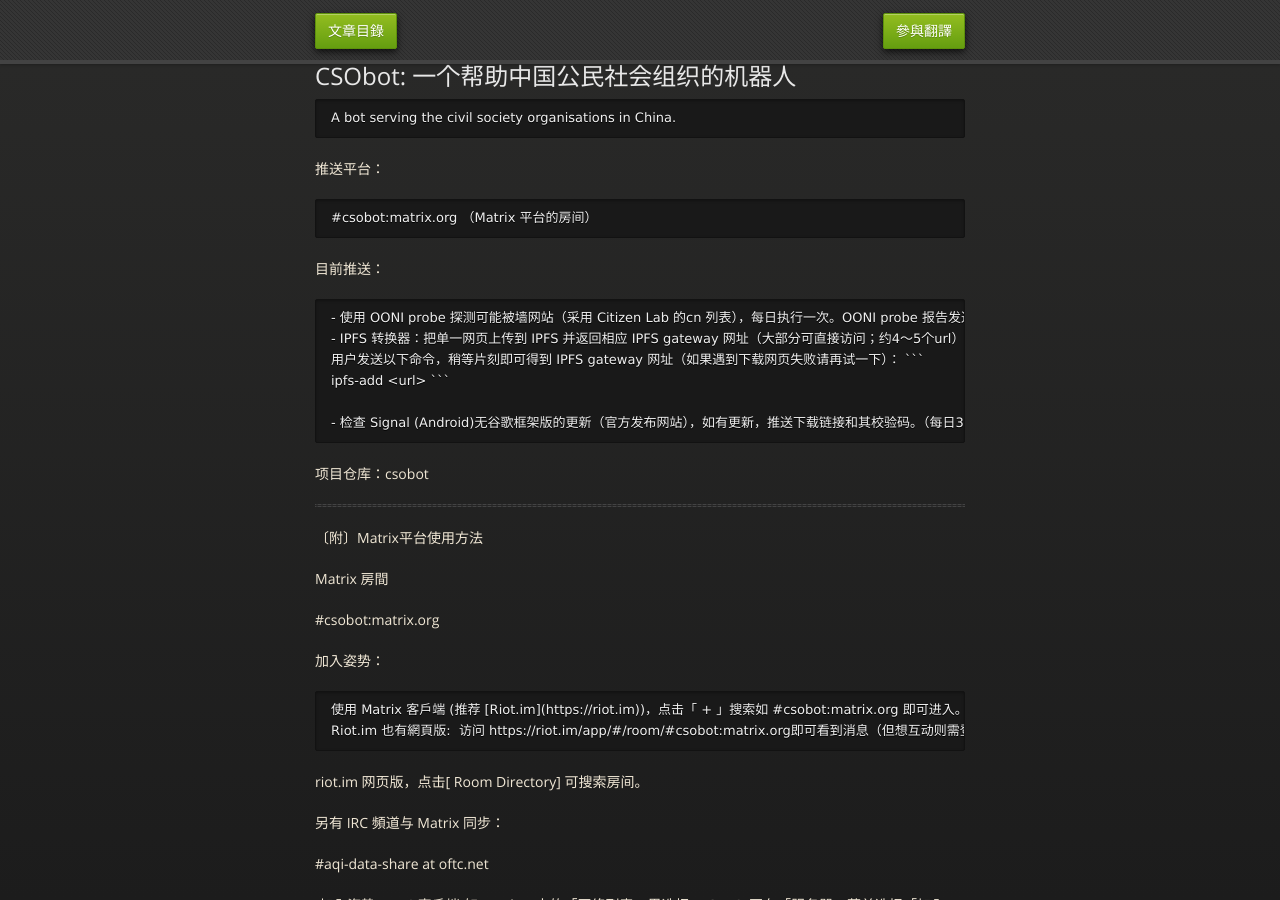
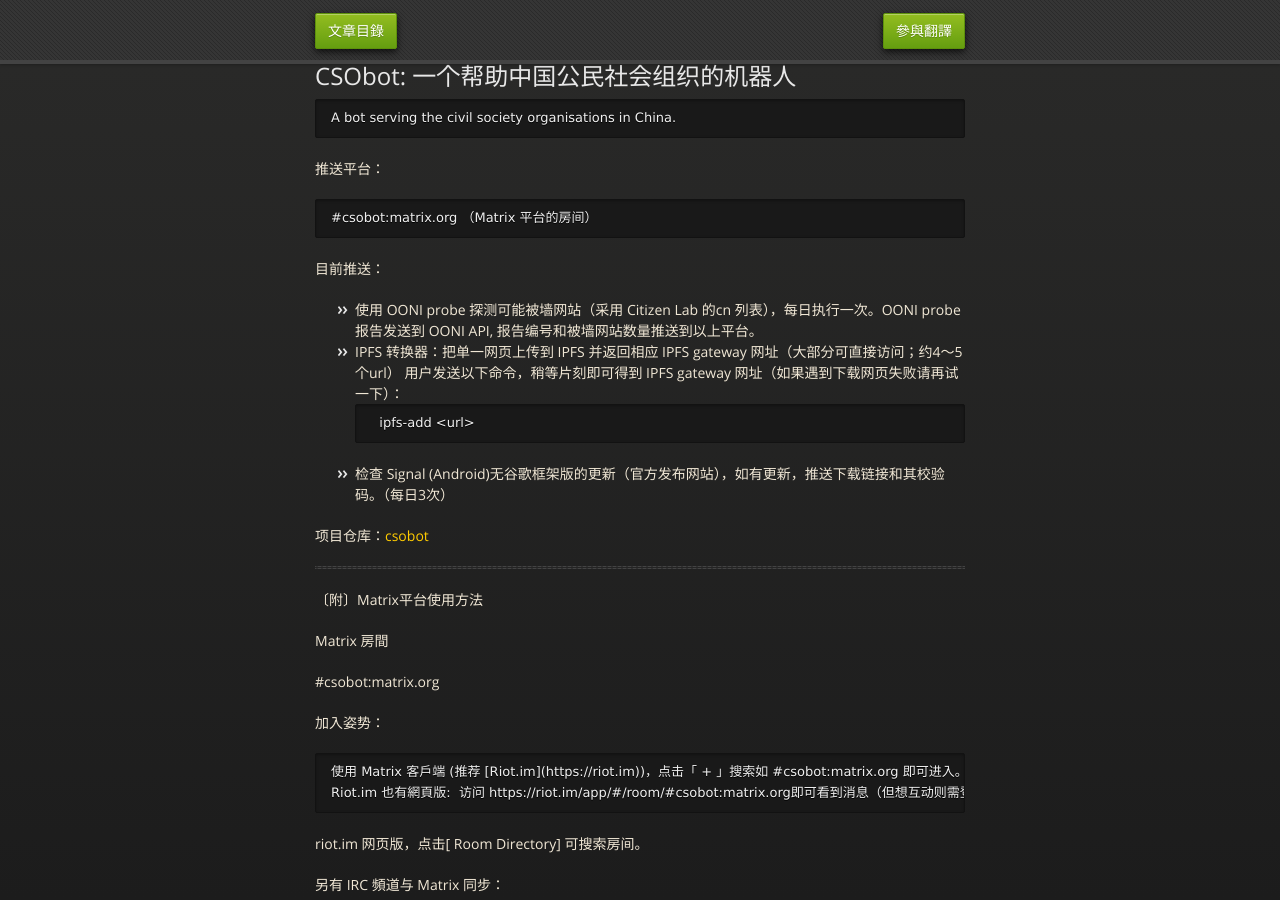
Before and after one commit to mdrights/os-observe, a Jekyll site: the page built from _posts/2019-07-30-csobot-intro.md, in a window 1280 px wide and 900 px high. Built offline with Jekyll 4.4.1, drawn with Linux system fonts in a browser that asks for light colours; part of the change alters nothing that is shown.

````diff
--- a/_posts/2019-07-30-csobot-intro.md
+++ b/_posts/2019-07-30-csobot-intro.md
@@ -1,6 +1,7 @@
 ---
 title: CSObot: 一个帮助中国公民社会组织的机器人
 ---
+
 ## CSObot: 一个帮助中国公民社会组织的机器人
 
     A bot serving the civil society organisations in China.
@@ -11,17 +12,18 @@ title: CSObot: 一个帮助中国公民社会组织的机器人
 
 
 目前推送：
+<!--more-->
 
-    - 使用 OONI probe 探测可能被墙网站（采用 Citizen Lab 的cn 列表），每日执行一次。OONI probe 报告发送到 OONI API, 报告编号和被墙网站数量推送到以上平台。
-    - IPFS 转换器：把单一网页上传到 IPFS 并返回相应 IPFS gateway 网址（大部分可直接访问；约4～5个url）
-    用户发送以下命令，稍等片刻即可得到 IPFS gateway 网址（如果遇到下载网页失败请再试一下）：
+- 使用 OONI probe 探测可能被墙网站（采用 Citizen Lab 的cn 列表），每日执行一次。OONI probe 报告发送到 OONI API, 报告编号和被墙网站数量推送到以上平台。
+- IPFS 转换器：把单一网页上传到 IPFS 并返回相应 IPFS gateway 网址（大部分可直接访问；约4～5个url）
+  用户发送以下命令，稍等片刻即可得到 IPFS gateway 网址（如果遇到下载网页失败请再试一下）：
 ```
     ipfs-add <url>
 ```
 
-    - 检查 Signal (Android)无谷歌框架版的更新（官方发布网站），如有更新，推送下载链接和其校验码。（每日3次）
+- 检查 Signal (Android)无谷歌框架版的更新（官方发布网站），如有更新，推送下载链接和其校验码。（每日3次）
 
-项目仓库：csobot
+项目仓库：[csobot](https://github.com/mdrights/csobot)
 
 <hr>
 〔附〕Matrix平台使用方法
````
